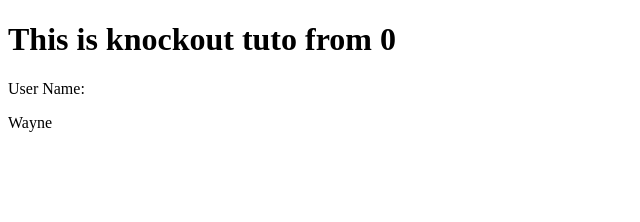
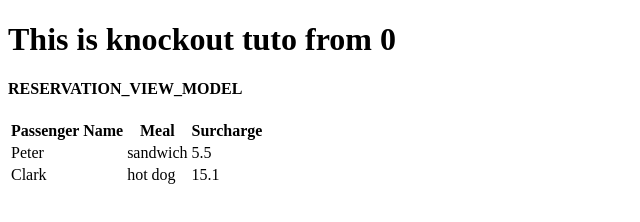
Before and after one commit to tatooin6/knockoutJS, a plain HTML site: page index.html in a window 1280 px wide. Shown: the whole page, without its empty margins (0-640 px from the left). Drawn offline with Linux system fonts and the light colour scheme.

Commit message:
Adding working with lists binding

```diff
--- a/index.html
+++ b/index.html
@@ -7,7 +7,27 @@
 <body>
   <h1>This is knockout tuto from 0</h1>
   <div id="knockout-app">
+    <!--
     <p>User Name: </p><span data-bind="text: userName"></span>
+    -->
+    <h4 data-bind="text: viewModelName"></h4>
+    <table>
+      <thead>
+        <tr>
+          <th>Passenger Name</th>
+          <th>Meal</th>
+          <th>Surcharge</th>
+          <th></th>
+        </tr>
+      </thead>
+      <tbody data-bind="foreach: seats">
+        <tr>
+          <td data-bind="text: name"></td>
+          <td data-bind="text: meal().mealName"></td>
+          <td data-bind="text: meal().price"></td>
+        </tr>
+      </tbody>
+    </table>
   </div>
 </body>
 <script type='text/javascript' src='js/knockout-3.5.1.js'></script>
--- a/js/index.js
+++ b/js/index.js
@@ -1,8 +1,32 @@
+/*
 function ViewModel() {
   var self = this;
   self.userName = ko.observable("Wayne")
+}*/
+
+function SeatReservation(name, initialMeal) {
+  let self = this;
+  self.name = name
+  self.meal = ko.observable(initialMeal)
 }
 
+function ReservationsViewModel() {
+  var self = this;
+  self.viewModelName = ko.observable("RESERVATION_VIEW_MODEL")
+
+  self.availableMeals = [
+    { mealName: "sandwich", price: 5.50 },
+    { mealName: "hot dog", price: 15.10 },
+    { mealName: "tranca pecho", price: 20 },
+  ]
+
+  // editable data
+  self.seats = ko.observableArray([
+    new SeatReservation("Peter", self.availableMeals[0]),
+    new SeatReservation("Clark", self.availableMeals[1])
+  ])
+}
 
 const knockoutApp = document.querySelector("#knockout-app");
-ko.applyBindings(new ViewModel(), knockoutApp)
+// ko.applyBindings(new ViewModel(), knockoutApp)
+ko.applyBindings(new ReservationsViewModel(), knockoutApp)
```
